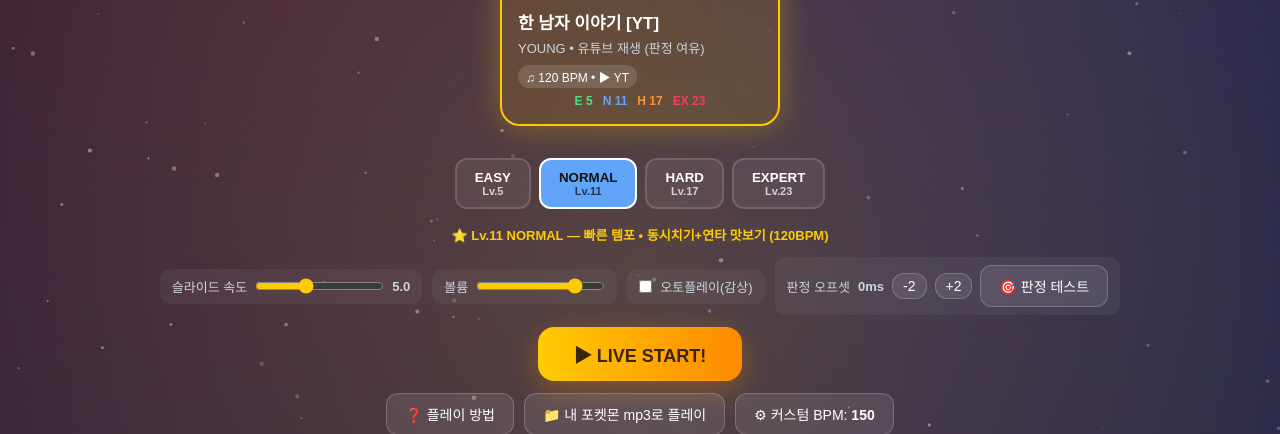
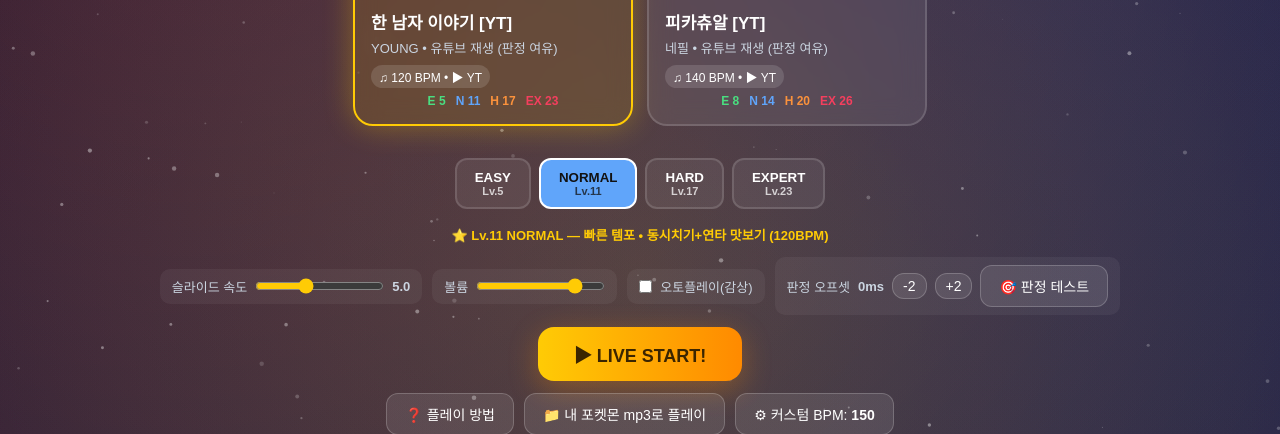
Before and after one commit to jangerine/poke-rhythm-yt, a plain HTML site: page index.html in a window 1280 px wide. Shown: the part 366-800 px from the top of the page. Drawn offline with Linux system fonts and the light colour scheme.

Commit message:
feat: 네필 피카츄알 YT 추가

```diff
--- a/index.html
+++ b/index.html
@@ -268,6 +268,8 @@ const STREAMS=[
   jacket:'linear-gradient(135deg,#4ade80,#1e3a8a)',durSec:0},
  {id:60,emoji:'📺',title:'한 남자 이야기 [YT]',sub:'YOUNG • 유튜브 재생 (판정 여유)',bpm:120,loose:true,isYT:true,ytId:'ZWgGoz6N9qM',
   jacket:'linear-gradient(135deg,#0f172a,#7c3aed)',durSec:0},
+ {id:61,emoji:'⚡',title:'피카츄알 [YT]',sub:'네필 • 유튜브 재생 (판정 여유)',bpm:140,loose:true,isYT:true,ytId:'uXF3wl_19DE',
+  jacket:'linear-gradient(135deg,#facc15,#f97316)',durSec:0},
  {id:30,emoji:'⚡',title:'피카츄알',sub:'로컬 mp3 • 네 파일! (30초)',bpm:140,isStream:true,
   url:'music/'+encodeURI('피카츄🐁알🪺깠는데 피츄나왔죠🤯.mp3'),
   jacket:'linear-gradient(135deg,#facc15,#f97316)',durSec:0},
```
Also changed, not shown: 1 other file.
